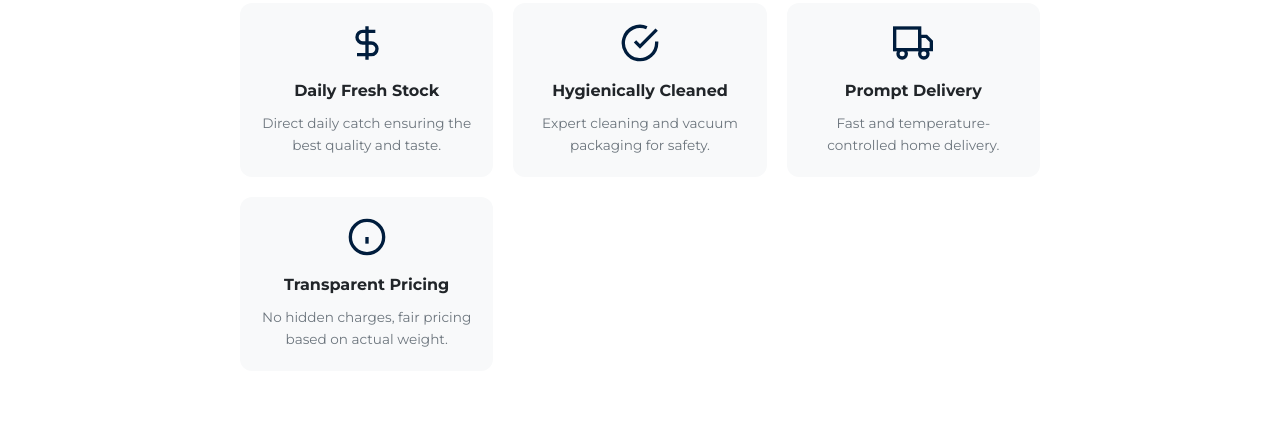
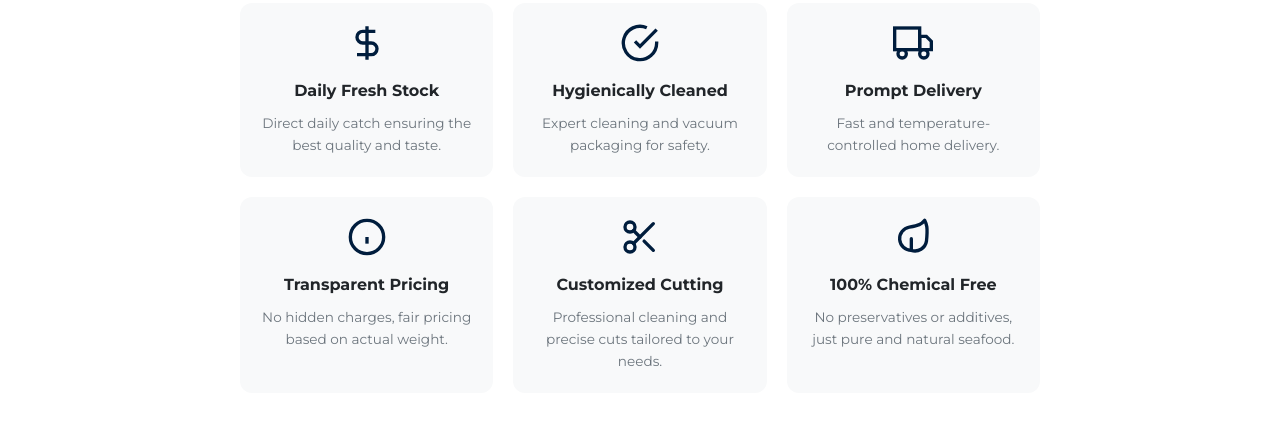
Before and after one commit to prayug01/Bagathsingh-fish-shop, a website: page index.html in a window 1280 px wide. Shown: the part 839-1282 px from the top of the page. Drawn offline with Linux system fonts and the light colour scheme; a web font is replaced by a local one.

Commit message:
feat: add "Customized Cutting" and "100% Chemical Free" features to the homepage with localization support.

```diff
--- a/index.html
+++ b/index.html
@@ -153,6 +153,30 @@
                     </svg>
                     <h4 id="txt-feature-4-title">Transparent Pricing</h4>
                     <p id="txt-feature-4-desc">No hidden charges, fair pricing based on actual weight.</p>
+                </div>
+                <div class="feature-card">
+                    <svg style="margin: 0 auto 15px; display: block;" width="40" height="40" viewBox="0 0 24 24"
+                        fill="none" stroke="var(--primary-navy)" stroke-width="2" stroke-linecap="round"
+                        stroke-linejoin="round">
+                        <circle cx="6" cy="6" r="3"></circle>
+                        <circle cx="6" cy="18" r="3"></circle>
+                        <line x1="20" y1="4" x2="8.12" y2="15.88"></line>
+                        <line x1="14.47" y1="14.48" x2="20" y2="20"></line>
+                        <line x1="8.12" y1="8.12" x2="12" y2="12"></line>
+                    </svg>
+                    <h4 id="txt-feature-5-title">Customized Cutting</h4>
+                    <p id="txt-feature-5-desc">Professional cleaning and precise cuts tailored to your needs.</p>
+                </div>
+                <div class="feature-card">
+                    <svg style="margin: 0 auto 15px; display: block;" width="40" height="40" viewBox="0 0 24 24"
+                        fill="none" stroke="var(--primary-navy)" stroke-width="2" stroke-linecap="round"
+                        stroke-linejoin="round">
+                        <path d="M11 20A7 7 0 0 1 9.8 6.1C15.5 5 17 4.48 19 2c1 2 2 3.5 1.08 12.48A7 7 0 0 1 11 20z">
+                        </path>
+                        <line x1="11" y1="20" x2="11" y2="13"></line>
+                    </svg>
+                    <h4 id="txt-feature-6-title">100% Chemical Free</h4>
+                    <p id="txt-feature-6-desc">No preservatives or additives, just pure and natural seafood.</p>
                 </div>
             </div>
         </div>
@@ -480,6 +504,10 @@
                 "txt-feature-3-desc": "Fast and temperature-controlled home delivery.",
                 "txt-feature-4-title": "Transparent Pricing",
                 "txt-feature-4-desc": "No hidden charges, fair pricing based on actual weight.",
+                "txt-feature-5-title": "Customized Cutting",
+                "txt-feature-5-desc": "Professional cleaning and precise cuts tailored to your needs.",
+                "txt-feature-6-title": "100% Chemical Free",
+                "txt-feature-6-desc": "No preservatives or additives, just pure and natural seafood.",
                 "txt-hours-header": "Opening Hours",
                 "txt-areas-header": "Delivery Areas"
             },
@@ -510,6 +538,10 @@
                 "txt-feature-3-desc": "வேகமான மற்றும் பாதுகாப்பான ஹோம் டெலிவரி.",
                 "txt-feature-4-title": "வெளிப்படையான விலை",
                 "txt-feature-4-desc": "மறைமுகக் கட்டணங்கள் இல்லை, உண்மையான எடையின் அடிப்படையில் நியாயமான விலை.",
+                "txt-feature-5-title": "விருப்பப்படி வெட்டுதல்",
+                "txt-feature-5-desc": "உங்கள் தேவைக்கேற்ப வெட்டி சுத்தம் செய்யப்படுகிறது.",
+                "txt-feature-6-title": "வேதியியல் முற்றிலும் இல்லை",
+                "txt-feature-6-desc": "எந்த ஒரு வேதிப்பயன்பாடும் காரணி இல்லாதது, தூய இயற்கை சுவை.",
                 "txt-hours-header": "திறக்கும் நேரம்",
                 "txt-areas-header": "வழங்கப்படும் இடங்கள்"
             }
```
